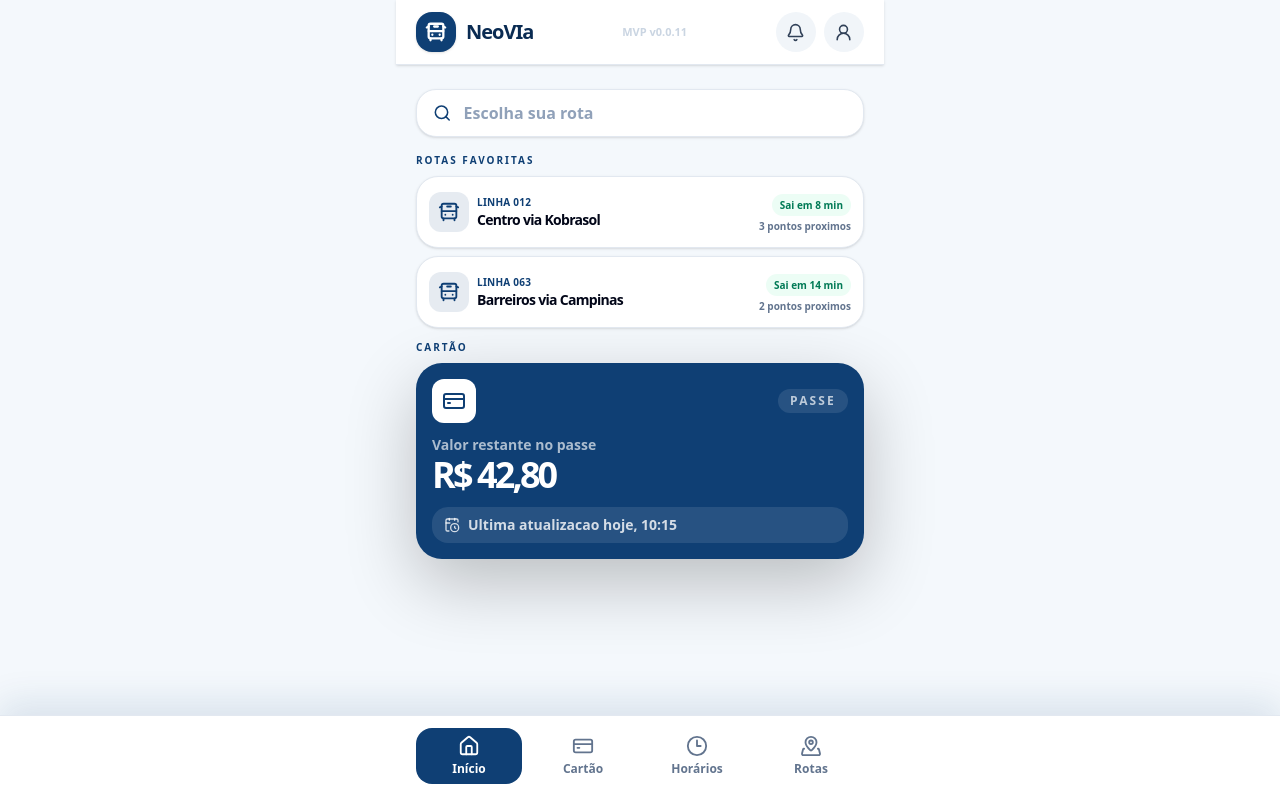
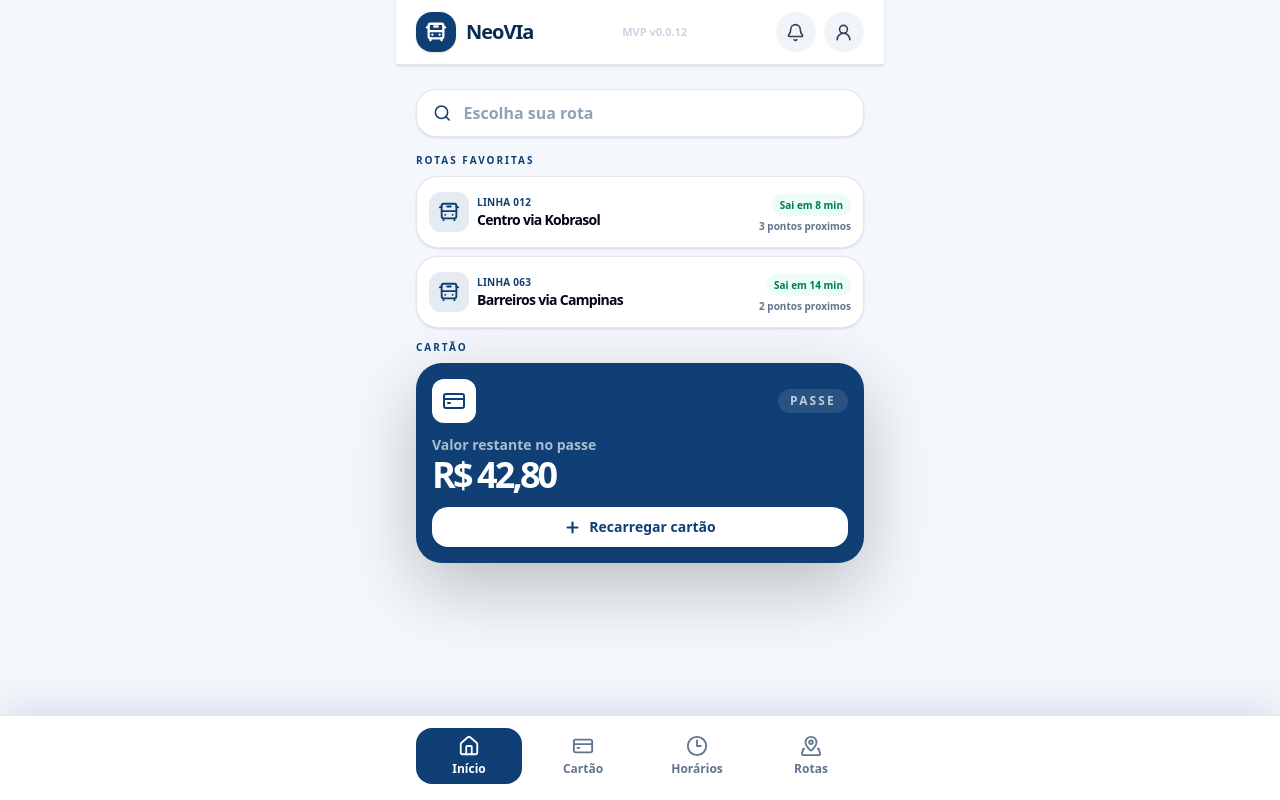
Before and after one commit to Guss2618/NeoVia, a Next.js app: page /inicio in a window 1280 px wide. Built offline with nearby package versions, Linux system fonts and the light colour scheme.

Commit message:
MVP 0.0.12

```diff
--- a/app/inicio/page.tsx
+++ b/app/inicio/page.tsx
@@ -1,4 +1,5 @@
-import { CalendarClock, BusFront, CreditCard, Search } from "lucide-react";
+import { BusFront, CreditCard, Plus, Search } from "lucide-react";
+import Link from "next/link";
 import { AppTopBar } from "../../components/AppTopBar";
 
 const favoriteRoutes = [
@@ -20,7 +21,7 @@ export default function InicioPage() {
   return (
     <main className="min-h-screen bg-[#f4f8fc] px-5 pb-24 text-slate-950">
       <section className="mx-auto w-full max-w-md">
-        <AppTopBar className="-mx-5" version="MVP v0.0.11" />
+        <AppTopBar className="-mx-5" version="MVP v0.0.12" />
 
         <label className="mt-6 flex h-12 items-center gap-3 rounded-[20px] border border-slate-200 bg-white px-4 shadow-sm focus-within:ring-2 focus-within:ring-brand-primary/25">
           <Search className="text-brand-primary" size={20} />
@@ -85,10 +86,13 @@ export default function InicioPage() {
           <strong className="block text-4xl font-black tracking-[-0.08em]">
             R$ 42,80
           </strong>
-          <div className="mt-3 flex items-center gap-2 rounded-2xl bg-white/10 px-3 py-2 text-sm font-bold text-white/80">
-            <CalendarClock size={16} />
-            Ultima atualizacao hoje, 10:15
-          </div>
+          <Link
+            href="/recarga"
+            className="mt-3 flex h-10 items-center justify-center gap-2 rounded-2xl bg-white px-3 py-2 text-sm font-black text-brand-primary shadow-sm transition hover:bg-white/90 focus:outline-none focus:ring-2 focus:ring-white/70"
+          >
+            <Plus size={17} strokeWidth={3} />
+            Recarregar cartão
+          </Link>
         </section>
       </section>
 
--- a/app/page.tsx
+++ b/app/page.tsx
@@ -46,7 +46,7 @@ export default function Home() {
             href="/versoes"
             className="rounded-full border border-white/20 px-4 py-2 text-sm font-semibold text-white/80 transition hover:bg-white/10 focus:outline-none focus:ring-2 focus:ring-white/80"
           >
-            MVP v0.0.11
+            MVP v0.0.12
           </Link>
         </header>
 
--- a/app/recarga/page.tsx
+++ b/app/recarga/page.tsx
@@ -40,7 +40,7 @@ export default function RecargaPage() {
       <section className="mx-auto w-full max-w-4xl">
         <AppTopBar
           className="-mx-5 sm:-mx-8 sm:px-8"
-          version="MVP v0.0.11"
+          version="MVP v0.0.12"
         />
 
         <header className="mt-5 flex items-center gap-4">
--- a/data/versoes.json
+++ b/data/versoes.json
@@ -95,5 +95,13 @@
       "Distancia entre o menu superior e o input Escolha sua rota aumentada na tela inicial.",
       "Cabecalho superior extraido para componente reutilizavel."
     ]
+  },
+  {
+    "versao": "MVP v0.0.12",
+    "data": "2026-06-16",
+    "alteracoes": [
+      "Texto de ultima atualizacao no card de cartao da tela inicial substituido por botao Recarregar cartao.",
+      "Botao Recarregar cartao da tela inicial passa a levar para a pagina de cartao."
+    ]
   }
 ]
```
Also changed, not shown: 2 other files (tests, documents, lock files or other folders).
